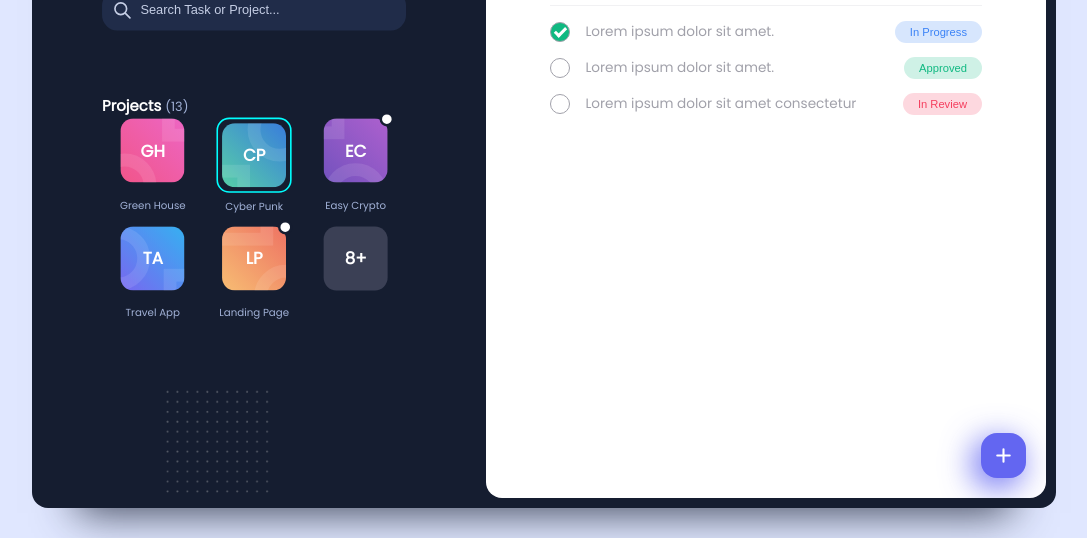
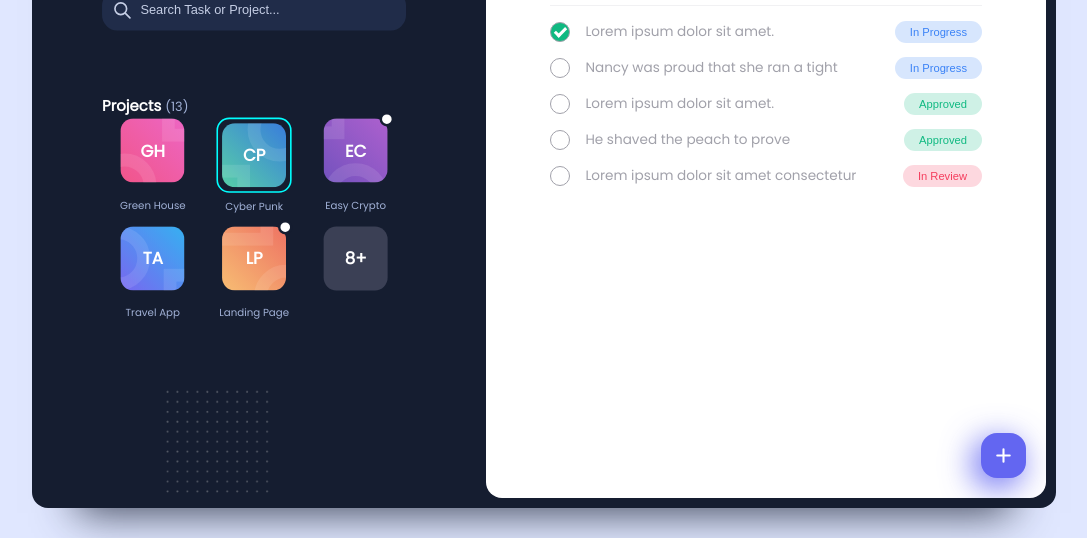
Before and after one commit to SyafiqGhiyats/recruitment-test-1, a plain HTML site: page index.html in a window 1280 px wide. Shown: the part 262-800 px from the top of the page, without its empty margins (96-1183 px from the left). Drawn offline with Linux system fonts and the light colour scheme.

Commit message:
Adding Example of List

```diff
--- a/index.html
+++ b/index.html
@@ -132,7 +132,14 @@
                         </label>
                         <button class="btn btn-status ">In Progress</button>
                     </div>
-
+                    <div class="checklist-item">
+                        <label class="checkbox-container">
+                            Nancy was proud that she ran a tight
+                            <input type="checkbox" class="checkbox">
+                            <span class="checkmark"></span>
+                        </label>
+                        <button class="btn btn-status ">In Progress</button>
+                    </div>
                     <div class="checklist-item">
                         <label class="checkbox-container">
                             Lorem ipsum dolor sit amet.
@@ -141,7 +148,14 @@
                         </label>
                         <button class="btn btn-status text-primary">Approved</button>
                     </div>
-
+                    <div class="checklist-item">
+                        <label class="checkbox-container">
+                            He shaved the peach to prove
+                            <input type="checkbox" class="checkbox">
+                            <span class="checkmark"></span>
+                        </label>
+                        <button class="btn btn-status text-primary">Approved</button>
+                    </div>
                     <div class="checklist-item">
                         <label class="checkbox-container">
                             Lorem ipsum dolor sit amet consectetur
```
